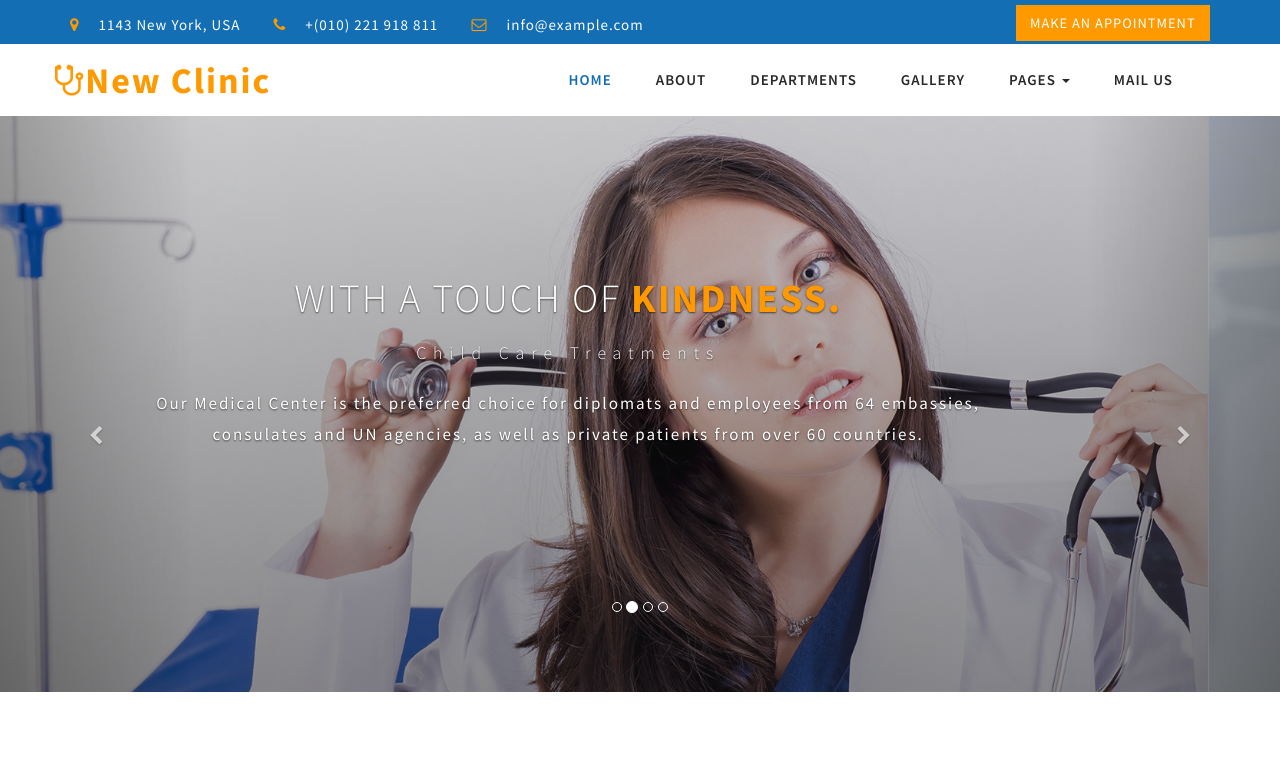
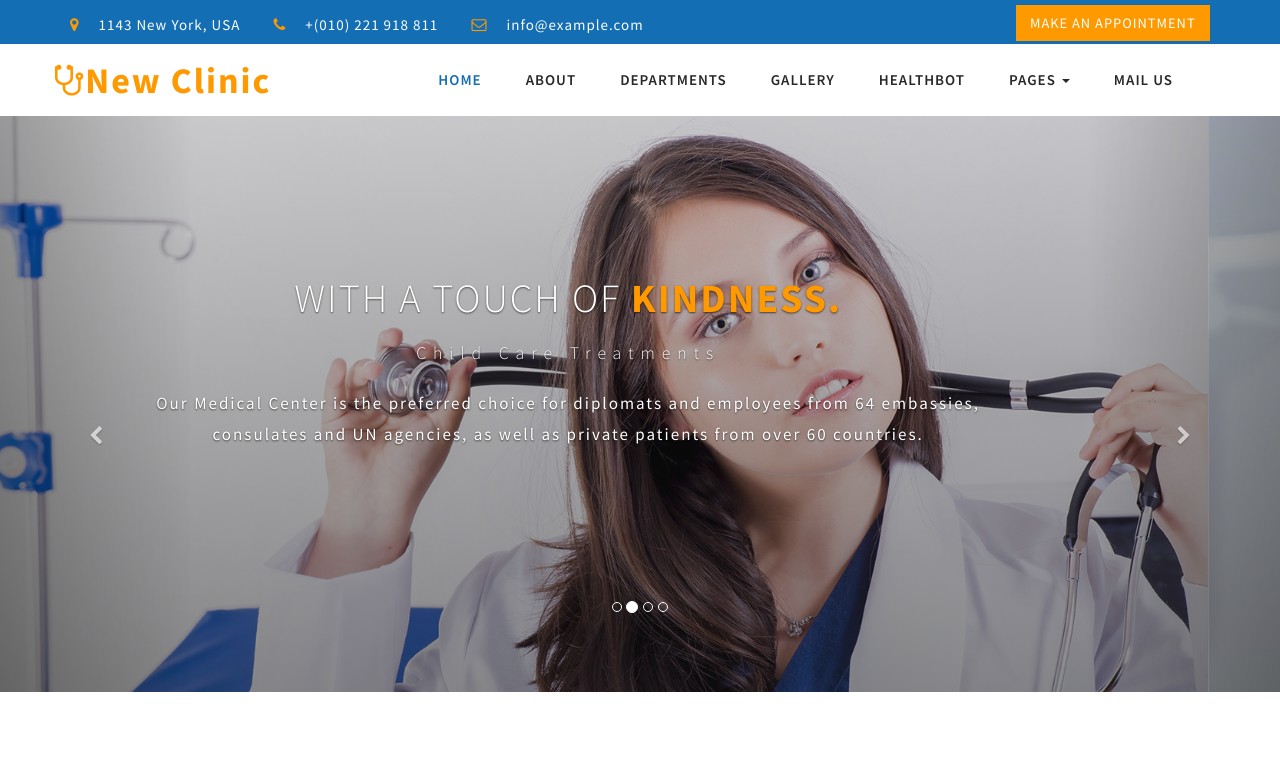
Before and after one commit to Manikanta-Pattapagala/Project2575, a plain HTML site: page index.html in a window 1280 px wide. Shown: the top 769 px of the page. Drawn offline with Linux system fonts and the light colour scheme.

Commit message:
Update index.html

```diff
--- a/index.html
+++ b/index.html
@@ -72,6 +72,7 @@ Smartphone Compatible web template, free webdesigns for Nokia, Samsung, LG, Sony
 
 								<li><a href="departments.html">Departments</a></li>
 								<li><a href="gallery.html">Gallery</a></li>
+								<li><a href="healthbot.html">Healthbot</a></li>
 								<li class="dropdown">
 									<a href="#" class="dropdown-toggle" data-toggle="dropdown">Pages <b class="caret"></b></a>
 									<ul class="dropdown-menu">
```
